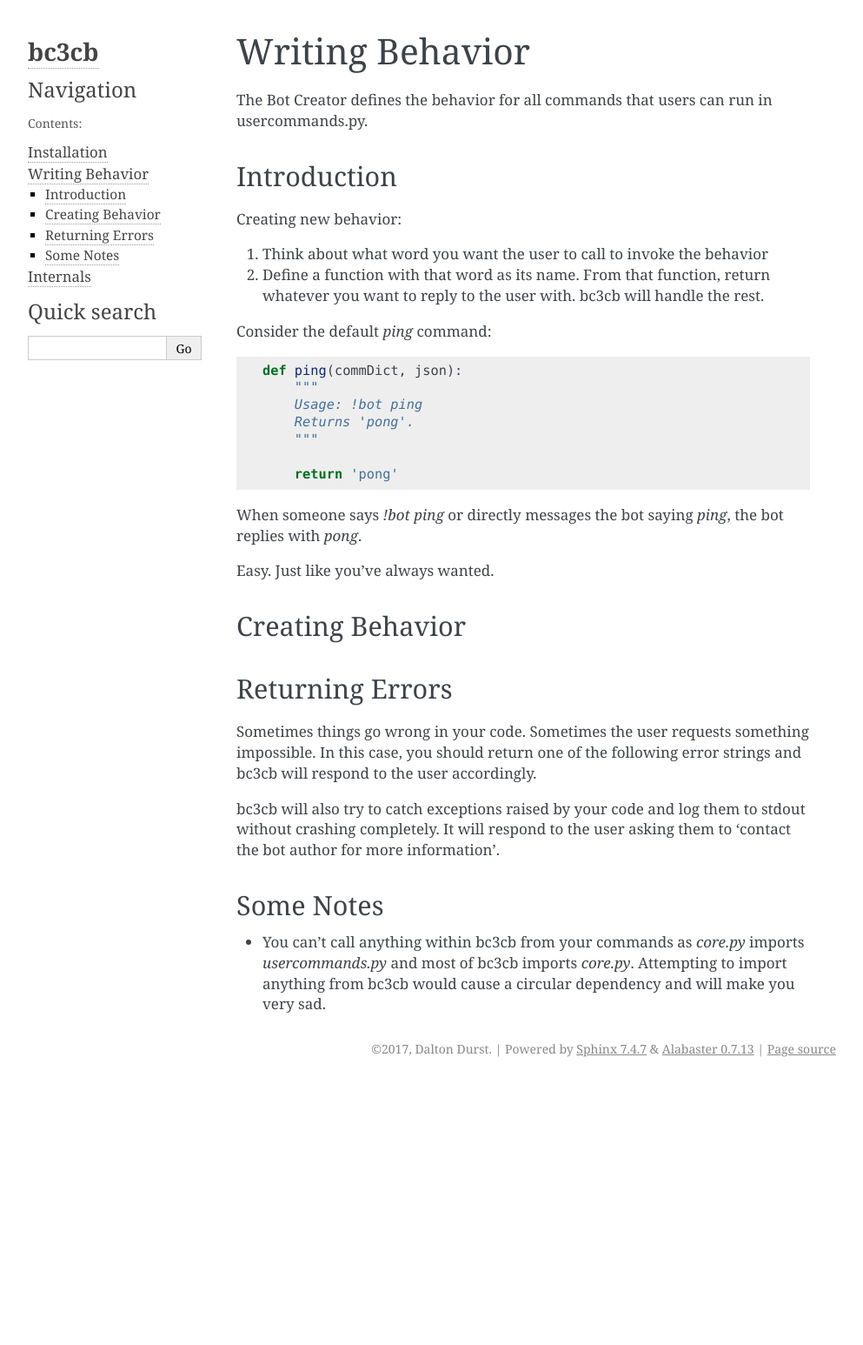
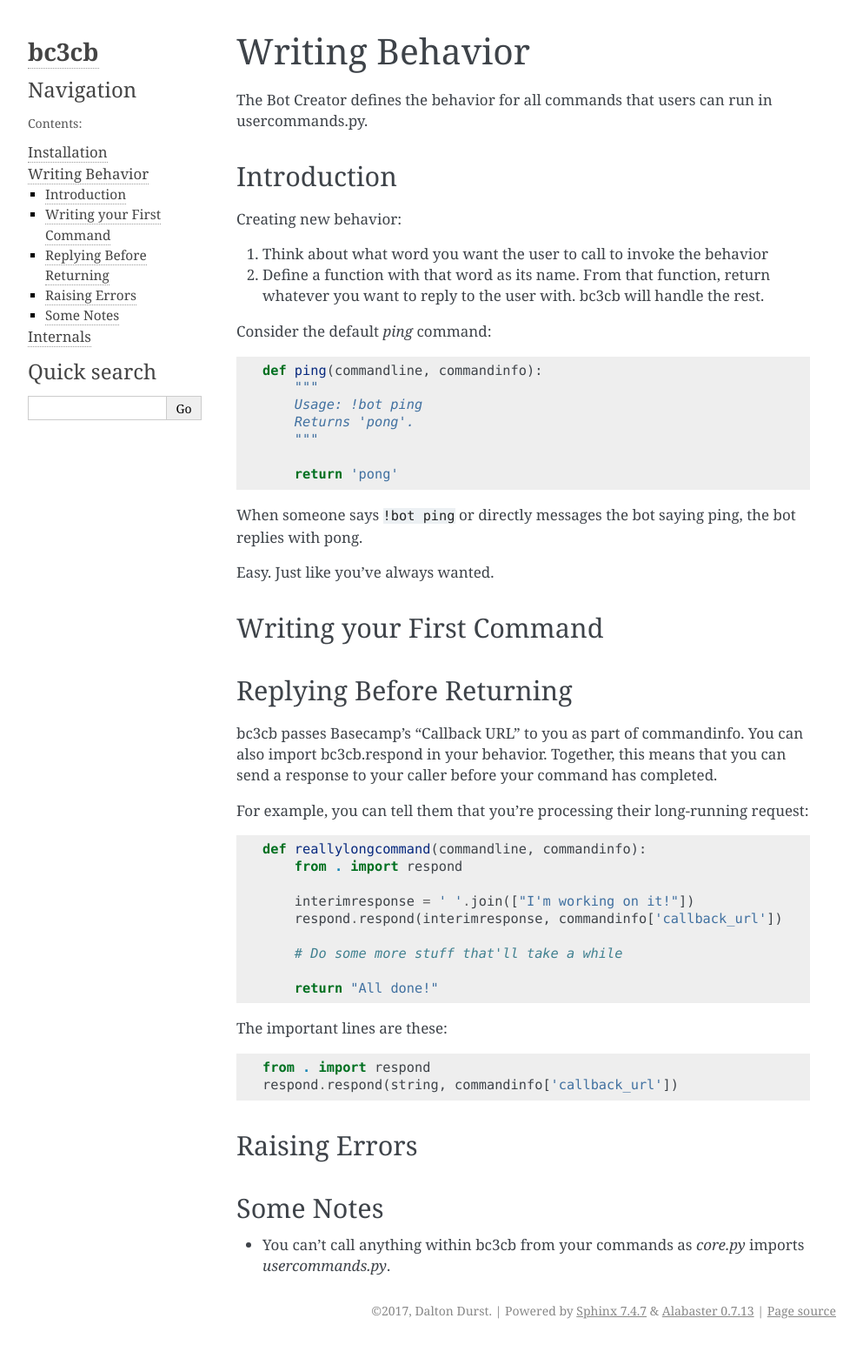
Before and after one commit to UniversalSuperBox/bc3cb, a Sphinx documentation site: the page built from docs/WritingBehavior.rst, in a window 1280 px wide. Shown: the whole page at 87% size, without its empty margins (148-1141 px from the left). Built offline with Sphinx 7.4.7, drawn with Linux system fonts in a browser that asks for light colours; before the commit the page ends 1245 px from its top, so only the background shows below that.

Commit message:
Continue building documentation for writing behavior

```diff
--- a/docs/WritingBehavior.rst
+++ b/docs/WritingBehavior.rst
@@ -15,7 +15,7 @@
 
 Consider the default `ping` command::
 
-    def ping(commDict, json):
+    def ping(commandline, commandinfo):
         """
         Usage: !bot ping
         Returns 'pong'.
@@ -23,24 +23,43 @@
 
         return 'pong'
 
-When someone says `!bot ping` or directly messages the bot saying `ping`, the bot replies with `pong`.
+When someone says ``!bot ping`` or directly messages the bot saying ping, the bot replies with pong.
 
 Easy. Just like you've always wanted.
 
 
-Creating Behavior
------------------
+Writing your First Command
+--------------------------
+
+Replying Before Returning
+-------------------------
+
+bc3cb passes Basecamp's "Callback URL" to you as part of commandinfo. You can also import bc3cb.respond in your behavior. Together, this means that you can send a response to your caller before your command has completed.
+
+For example, you can tell them that you're processing their long-running request::
+
+    def reallylongcommand(commandline, commandinfo):
+        from . import respond
+
+        interimresponse = ' '.join(["I'm working on it!"])
+        respond.respond(interimresponse, commandinfo['callback_url'])
+
+        # Do some more stuff that'll take a while
+
+        return "All done!"
+
+The important lines are these::
+
+    from . import respond
+    respond.respond(string, commandinfo['callback_url'])
 
 
+Raising Errors
+--------------
 
-Returning Errors
-----------------
 
-Sometimes things go wrong in your code. Sometimes the user requests something impossible. In this case, you should return one of the following error strings and bc3cb will respond to the user accordingly.
-
-bc3cb will also try to catch exceptions raised by your code and log them to stdout without crashing completely. It will respond to the user asking them to 'contact the bot author for more information'.
 
 Some Notes
 ----------
 
-* You can't call anything within bc3cb from your commands as `core.py` imports `usercommands.py` and most of bc3cb imports `core.py`. Attempting to import anything from bc3cb would cause a circular dependency and will make you very sad.
+* You can't call anything within bc3cb from your commands as `core.py` imports `usercommands.py`.
```
